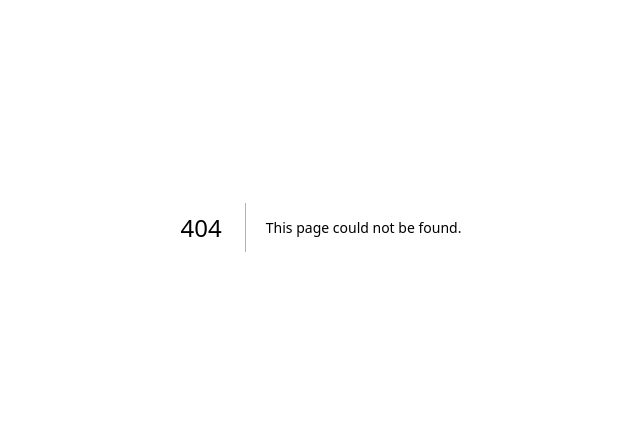
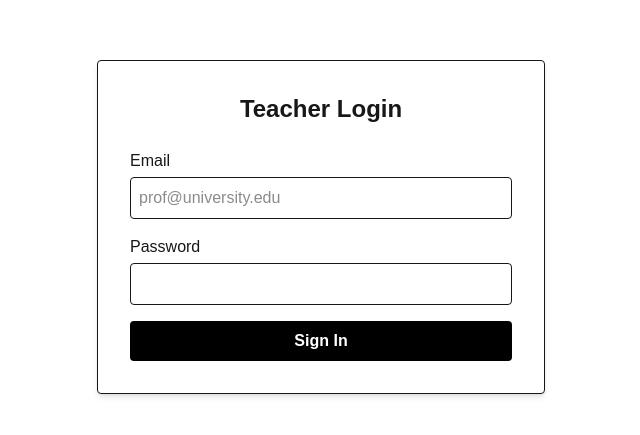
Before and after one commit to john-guerra/feedback-town, a Next.js app: page /login in a window 1280 px wide. Before the commit this address had no page. Shown: the part 173-608 px from the top of the page, without its empty margins (319-959 px from the left). Built offline with nearby package versions, Linux system fonts and the light colour scheme; no server answers.

Commit message:
feat: Implement Teacher Login page

```diff
--- a/package.json
+++ b/package.json
@@ -13,6 +13,7 @@
     "test:e2e:ui": "playwright test --ui"
   },
   "dependencies": {
+    "@supabase/ssr": "^0.8.0",
     "@supabase/supabase-js": "^2.96.0",
     "next": "16.1.6",
     "react": "19.2.3",
--- /dev/null
+++ b/src/app/login/page.tsx
@@ -0,0 +1,83 @@
+'use client';
+
+import { useState } from 'react';
+import { supabase } from '@/lib/supabase';
+
+export default function LoginPage() {
+  const [email, setEmail] = useState('');
+  const [password, setPassword] = useState('');
+  const [loading, setLoading] = useState(false);
+  const [error, setError] = useState<string | null>(null);
+
+  const handleLogin = async (e: React.FormEvent) => {
+    e.preventDefault();
+    setLoading(true);
+    setError(null);
+
+    const { error } = await supabase.auth.signInWithPassword({
+      email,
+      password,
+    });
+
+    if (error) {
+      setError(error.message);
+      setLoading(false);
+    } else {
+      // Redirect or update state (handled by layout/middleware usually)
+      window.location.href = '/dashboard';
+    }
+  };
+
+  return (
+    <div className="flex min-h-screen items-center justify-center p-4">
+      <div className="w-full max-w-md p-8 space-y-6 bg-white rounded shadow-md border">
+        <h1 className="text-2xl font-bold text-center">Teacher Login</h1>
+
+        {error && (
+          <div className="p-3 text-sm text-red-500 bg-red-50 border border-red-200 rounded">
+            {error}
+          </div>
+        )}
+
+        <form onSubmit={handleLogin} className="space-y-4">
+          <div>
+            <label htmlFor="email" className="block mb-1 font-medium">
+              Email
+            </label>
+            <input
+              id="email"
+              type="email"
+              required
+              value={email}
+              onChange={(e) => setEmail(e.target.value)}
+              className="w-full p-2 border rounded focus:ring focus:ring-blue-200"
+              placeholder="prof@university.edu"
+            />
+          </div>
+
+          <div>
+            <label htmlFor="password" className="block mb-1 font-medium">
+              Password
+            </label>
+            <input
+              id="password"
+              type="password"
+              required
+              value={password}
+              onChange={(e) => setPassword(e.target.value)}
+              className="w-full p-2 border rounded focus:ring focus:ring-blue-200"
+            />
+          </div>
+
+          <button
+            type="submit"
+            disabled={loading}
+            className="w-full py-2 font-bold text-white bg-black rounded hover:bg-gray-800 disabled:opacity-50"
+          >
+            {loading ? 'Logging in...' : 'Sign In'}
+          </button>
+        </form>
+      </div>
+    </div>
+  );
+}
--- a/src/components/GuestLogin.tsx
+++ b/src/components/GuestLogin.tsx
@@ -8,6 +8,7 @@ export default function GuestLogin() {
 
   useEffect(() => {
     // We only run this on the client
+    // eslint-disable-next-line react-hooks/set-state-in-effect
     setGuestId(getGuestId());
   }, []);
 
--- a/tests/mocks/supabase.ts
+++ b/tests/mocks/supabase.ts
@@ -7,7 +7,9 @@ export const supabase = {
   update: vi.fn().mockReturnThis(),
   delete: vi.fn().mockReturnThis(),
   auth: {
-    signInWithPassword: vi.fn(),
+    signInWithPassword: vi
+      .fn()
+      .mockResolvedValue({ data: { user: { id: 'test-user' } }, error: null }),
     signOut: vi.fn(),
   },
 };
--- a/vitest.setup.ts
+++ b/vitest.setup.ts
@@ -1,2 +1,5 @@
 import '@testing-library/jest-dom';
 import './tests/mocks/supabase';
+
+process.env.NEXT_PUBLIC_SUPABASE_URL = 'http://mock-supabase.com';
+process.env.NEXT_PUBLIC_SUPABASE_ANON_KEY = 'mock-anon-key';
```
Also changed, not shown: 2 other files (tests, documents, lock files or other folders).
